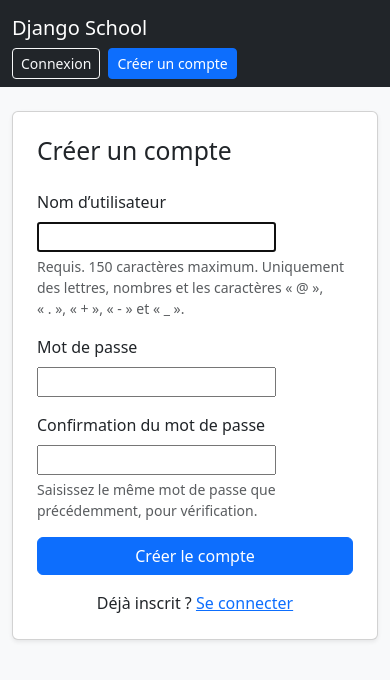
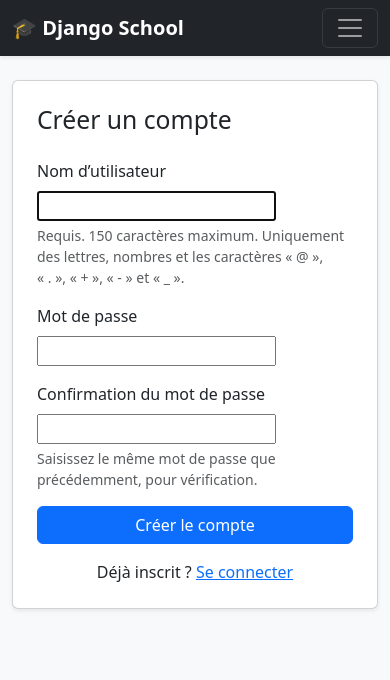
Before and after one commit to mytutoeasy/djapro, a Django app: page /register/ in a window 390 px wide. Shown: the top 680 px of the page. Run offline with Django 5.2, Linux system fonts and the light colour scheme.

Commit message:
Improve all templates with responsive Bootstrap 5 layout

```diff
--- a/templates/base.html
+++ b/templates/base.html
@@ -7,26 +7,34 @@
     <link href="https://cdn.jsdelivr.net/npm/bootstrap@5.3.3/dist/css/bootstrap.min.css" rel="stylesheet">
 </head>
 <body class="bg-light">
-<nav class="navbar navbar-dark bg-dark mb-4">
+<nav class="navbar navbar-expand-lg navbar-dark bg-dark shadow-sm mb-4">
   <div class="container">
-    <a class="navbar-brand" href="/">Django School</a>
-    {% if user.is_authenticated %}
+    <a class="navbar-brand fw-bold" href="{% url 'dashboard' %}">🎓 Django School</a>
+    <button class="navbar-toggler" type="button" data-bs-toggle="collapse" data-bs-target="#mainNav"><span class="navbar-toggler-icon"></span></button>
+    <div class="collapse navbar-collapse" id="mainNav">
+      {% if user.is_authenticated %}
+      <ul class="navbar-nav me-auto mb-2 mb-lg-0">
+        <li class="nav-item"><a class="nav-link" href="{% url 'dashboard' %}">Dashboard</a></li>
+        <li class="nav-item"><a class="nav-link" href="{% url 'students' %}">Étudiants</a></li>
+        <li class="nav-item"><a class="nav-link" href="{% url 'courses' %}">Cours</a></li>
+        <li class="nav-item"><a class="nav-link" href="{% url 'enrolments' %}">Inscriptions</a></li>
+      </ul>
       <div class="d-flex align-items-center gap-2">
-        <a class="btn btn-sm btn-outline-light" href="/students/">Étudiants</a>
-        <a class="btn btn-sm btn-outline-light" href="/courses/">Cours</a>
-        <a class="btn btn-sm btn-outline-light" href="/enrolments/">Inscriptions</a>
+        <span class="text-white small">{{ user.username }}{% if user.is_staff %} · Admin{% endif %}</span>
         {% if user.is_staff %}<a class="btn btn-sm btn-warning" href="/admin/">Admin</a>{% endif %}
-        <span class="text-white small ms-2">{{ user.username }}</span>
-        <form method="post" action="{% url 'logout' %}" class="d-inline">{% csrf_token %}<button class="btn btn-sm btn-outline-danger">Déconnexion</button></form>
+        <form method="post" action="{% url 'logout' %}" class="d-inline">{% csrf_token %}<button class="btn btn-sm btn-outline-light">Déconnexion</button></form>
       </div>
-    {% else %}
-      <div><a class="btn btn-sm btn-outline-light me-2" href="{% url 'login' %}">Connexion</a><a class="btn btn-sm btn-primary" href="{% url 'register' %}">Créer un compte</a></div>
-    {% endif %}
+      {% else %}
+      <div class="ms-auto"><a class="btn btn-sm btn-outline-light me-2" href="{% url 'login' %}">Connexion</a><a class="btn btn-sm btn-primary" href="{% url 'register' %}">Créer un compte</a></div>
+      {% endif %}
+    </div>
   </div>
 </nav>
-<main class="container">
-  {% for message in messages %}<div class="alert alert-success">{{ message }}</div>{% endfor %}
+<main class="container pb-5">
+  {% for message in messages %}<div class="alert alert-success alert-dismissible fade show" role="alert">{{ message }}<button type="button" class="btn-close" data-bs-dismiss="alert"></button></div>{% endfor %}
   {% block content %}{% endblock %}
 </main>
+<script src="https://cdn.jsdelivr.net/npm/bootstrap@5.3.3/dist/js/bootstrap.bundle.min.js"></script>
+{% block scripts %}{% endblock %}
 </body>
 </html>
```
